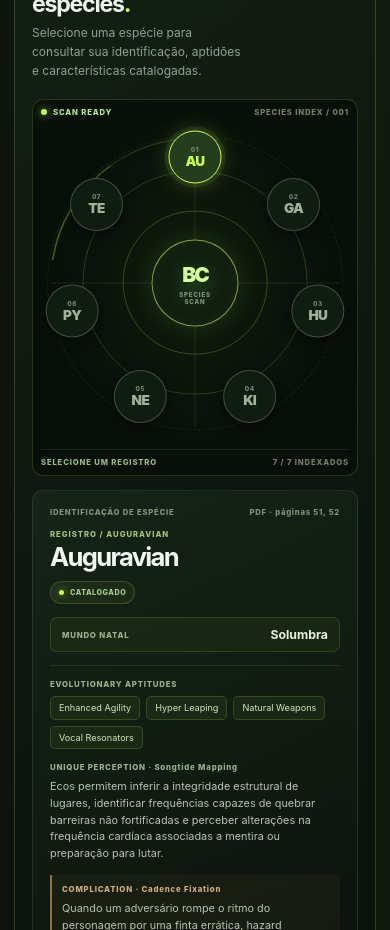
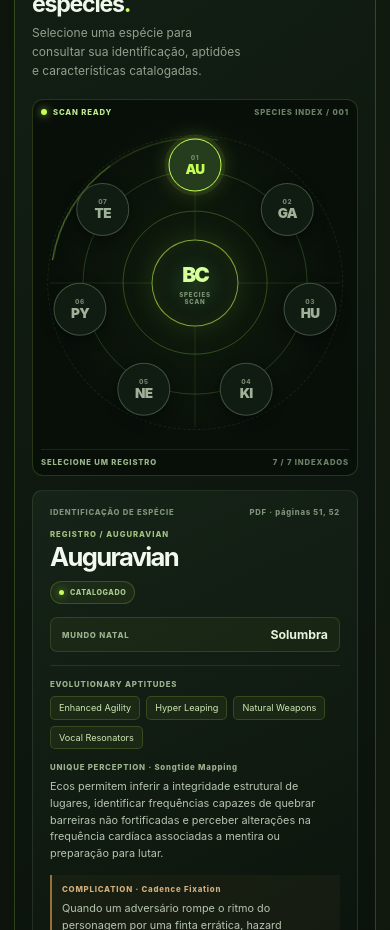
Before and after one commit to ZaraTakion/beyond-companion, a React (Vite) app: page / in a window 390 px wide. Shown: the part 900-1830 px from the top of the page. Built offline with nearby package versions, Linux system fonts and the light colour scheme.

Commit message:
fix(ui): tune mobile species scanner layout

```diff
--- a/src/styles.css
+++ b/src/styles.css
@@ -737,7 +737,7 @@ button:focus-visible, input:focus-visible, select:focus-visible, a:focus-visible
   .scanner-count strong { font-size: 1.2rem; }
   .scanner-count span { font-size: .4rem; }
   .scanner-console { padding: 8px; }
-  .scanner-orbit-node { width: 53px; }
+  .scanner-orbit-node { width: 53px; --node-radius: min(36vw, 118px); }
   .record-topline { flex-wrap: wrap; }
   .record-title-row { flex-direction: column; }
 }
```
